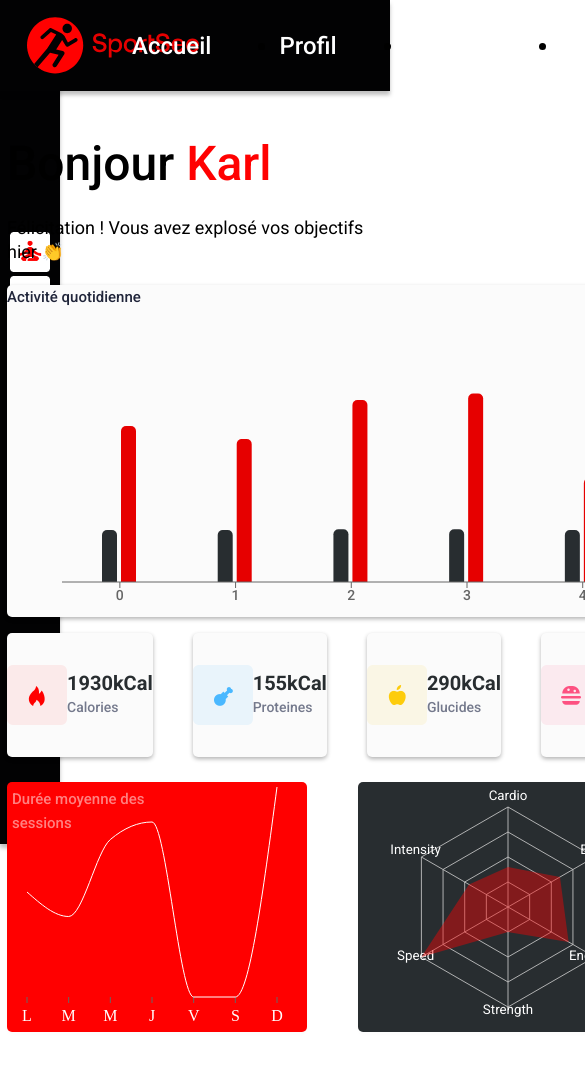
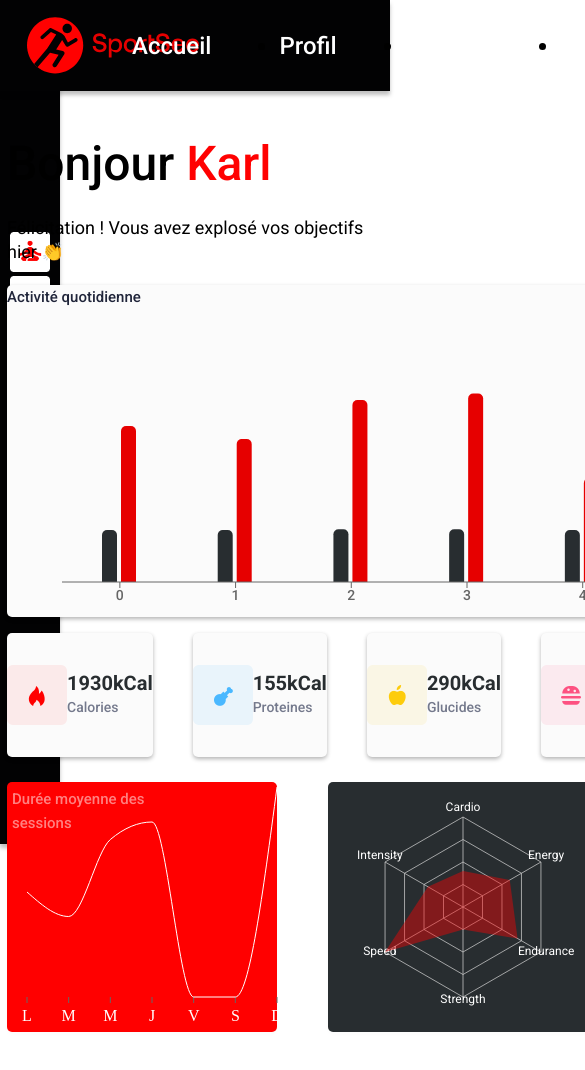
Before and after one commit to RyanDjafri/SportSee, a React (Create React App) app in the folder front/: page / in a window 390 px wide. Shown: the top 1070 px of the page, 585 px wide, since content can reach past the window. Built offline with nearby package versions, Linux system fonts and the light colour scheme.

Commit message:
responsive

```diff
--- a/front/src/index.css
+++ b/front/src/index.css
@@ -377,6 +377,9 @@ header {
 }
 
 
+
+
+
 @media screen and (max-width:1500px) {
     header {
         margin-left:2rem;
@@ -454,4 +457,7 @@ header {
             width:40px;
             height: 40px;
         }
+        .time-container, .radar-container, .score-container {
+            width:270px;
         }
+        }
```
